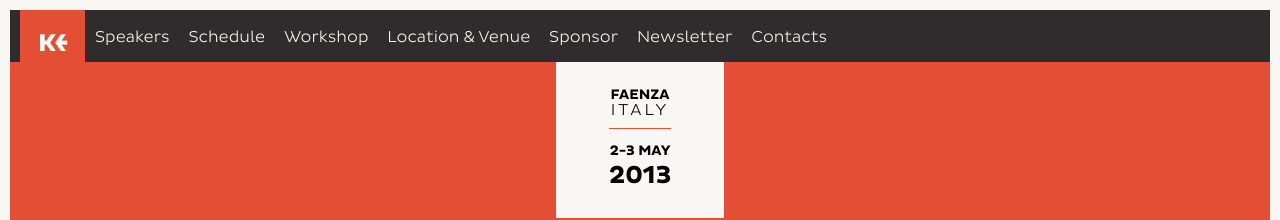
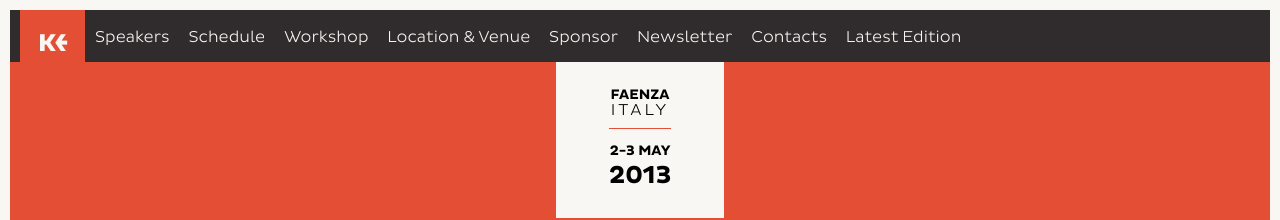
Before and after one commit to GrUSP/2013.kerning.it, a Jekyll site: the page built from index.html, in a window 1280 px wide and 900 px high. Shown: the top 220 px of the window. Built offline with Jekyll 4.4.1, drawn with Linux system fonts in a browser that asks for light colours; nearby versions of some CDN libraries; Markdown is read by kramdown in place of the engine named in the settings.

Commit message:
Update layout.html

```diff
--- a/_layouts/layout.html
+++ b/_layouts/layout.html
@@ -75,6 +75,7 @@
 				<li><a href="#sponsor" class="scroll">Sponsor</a></li>
 				<li><a href="#newsletter" class="scroll">Newsletter</a></li>
 				<li><a href="#contacts" class="scroll">Contacts</a></li>
+				<li><a href="http://www.kerning.it">Latest Edition</a></li>
 			</ul>
 		</div>
 	</div>
```
